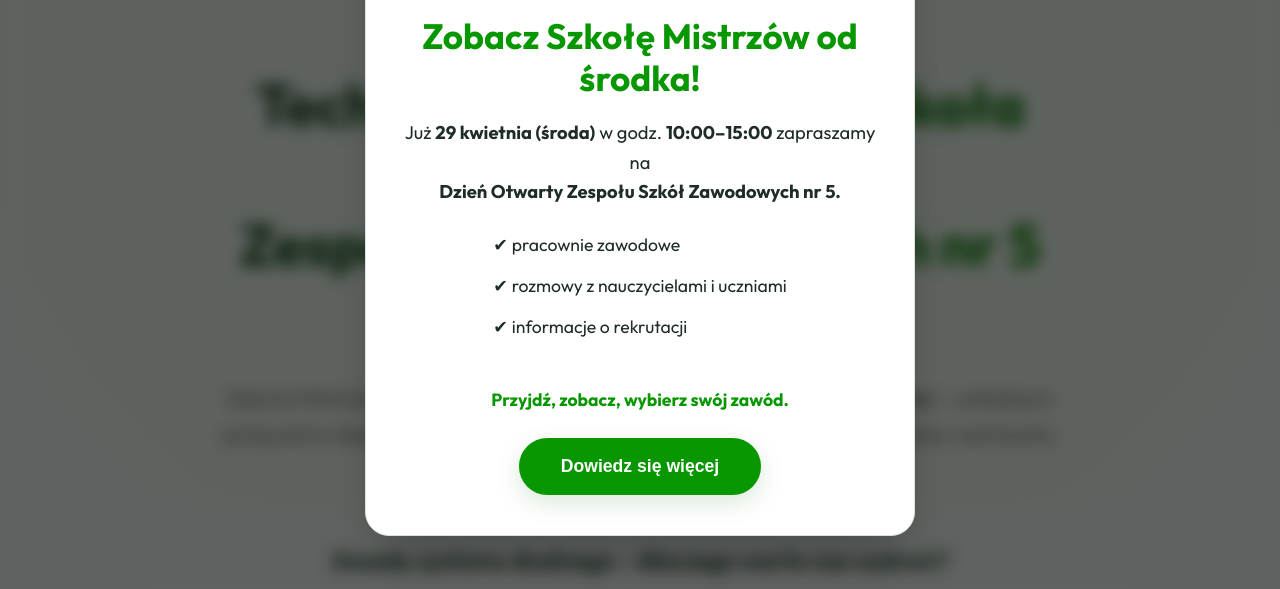
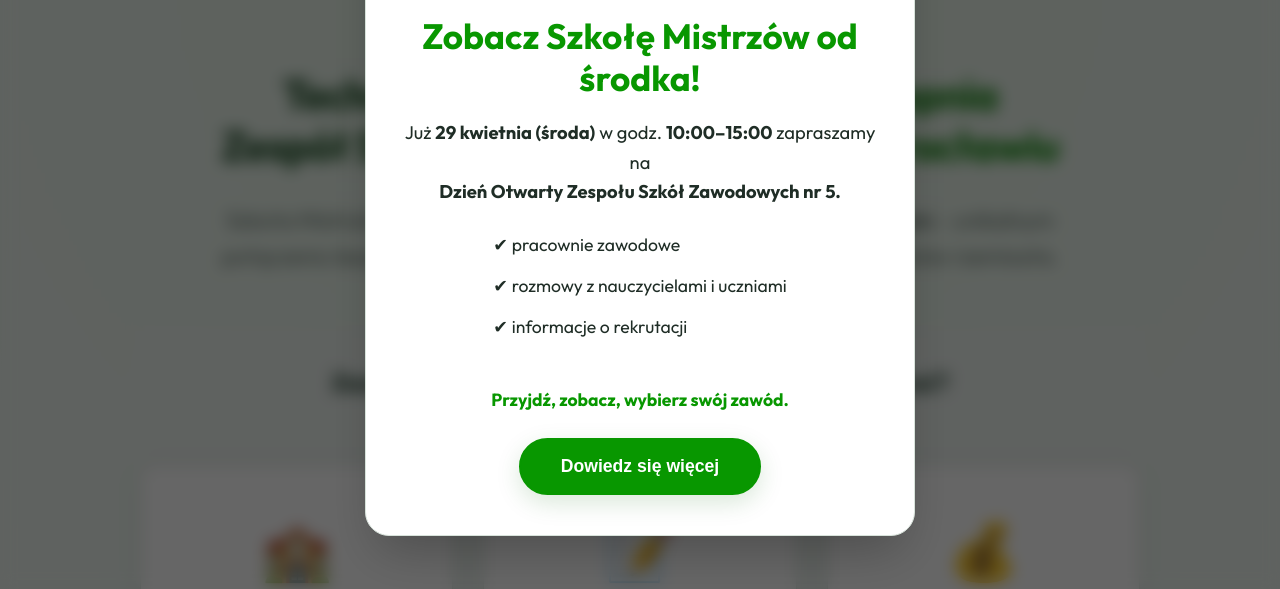
Before and after one commit to adeodatus11/szkolamistrzow, a plain HTML site: page index.html in a window 1280 px wide. Shown: the part 210-799 px from the top of the page. Drawn offline with Linux system fonts and the light colour scheme.

Commit message:
Add files via upload

```diff
--- a/index.html
+++ b/index.html
@@ -136,7 +136,7 @@
         <!-- Sekcja 1: Hero i System Dualny -->
         <section id="promocja" class="hero-section">
             <div class="hero-content">
-                <h1 class="dynamic-title"><span style="display:block;">Technikum i Branżowa Szkoła I Stopnia</span> <span style="display:block;">Zespół Szkół Zawodowych nr 5 we&nbsp;Wrocławiu</span></h1>
+                <h1 class="dynamic-title"><span style="display:block; white-space: nowrap;">Technikum i Branżowa Szkoła I Stopnia</span> <span style="display:block; white-space: nowrap;">Zespół Szkół Zawodowych nr 5 we&nbsp;Wrocławiu</span></h1>
                 <p class="hero-subtitle" style="max-width:900px;">Szkoła Mistrzów to innowacyjna placówka oparta na
                     <strong>systemie dualnym</strong> – unikalnym połączeniu bezpłatnej nauki szkolnej z opłacanymi
                     praktykami u mistrzów rzemiosła.</p>
--- a/style.css
+++ b/style.css
@@ -351,14 +351,14 @@ a:hover {
 }
 
 .hero-content h1.dynamic-title {
-    font-size: clamp(1.6rem, 5.8cqw, 3.8rem);
+    font-size: clamp(0.9rem, 4.2cqw, 3.6rem);
     margin-bottom: 2rem;
     background: linear-gradient(135deg, var(--heading-color) 0%, var(--primary-color) 100%);
     -webkit-background-clip: text;
     background-clip: text;
     -webkit-text-fill-color: transparent;
     line-height: 1.2;
-    letter-spacing: -0.01em;
+    letter-spacing: -0.02em;
 }
 
 .hero-subtitle {
```
